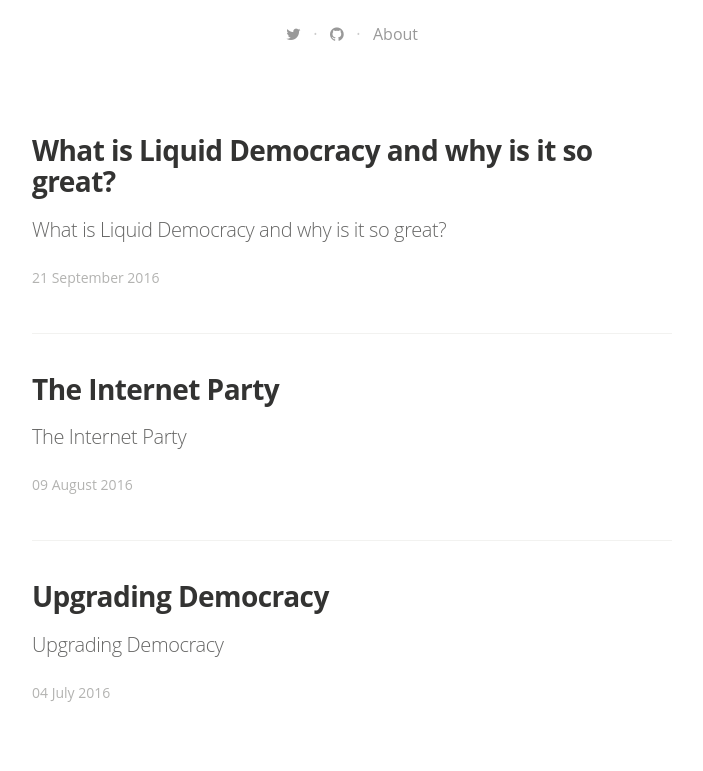
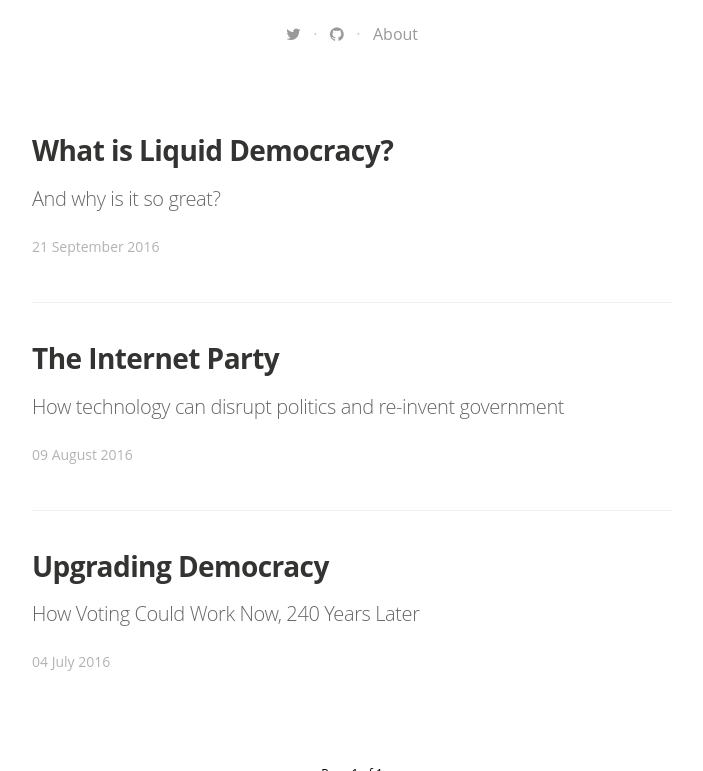
Before and after one commit to voteliquid/blog, a Jekyll site: the page built from index.html, in a window 1280 px wide and 900 px high, scrolled down 487 px, cut to the strip 129-900 px from the top of the window. Shown: the whole strip, without its empty margins (288-991 px from the left). Built offline with Jekyll 4.4.1, drawn with Linux system fonts in a browser that asks for light colours; nearby versions of some CDN libraries; some web fonts are replaced; the list of posts is cut into pages by our own code.

Commit message:
Fix subtitle display on homepage

```diff
--- a/_posts/2016-07-04-upgrading-democracy.md
+++ b/_posts/2016-07-04-upgrading-democracy.md
@@ -1,6 +1,7 @@
 ---
 layout: post
-title: "Upgrading Democracy"
+title: Upgrading Democracy
+subtitle: How Voting Could Work Now, 240 Years Later
 date: 2016-07-04 14:34:25
 tags: Politics, Voting, America, Technology, Democracy
 image: /assets/article_images/2016-07-04-upgrading-democracy/night-track.JPG
--- a/_posts/2016-08-09-the-internet-party.md
+++ b/_posts/2016-08-09-the-internet-party.md
@@ -1,6 +1,7 @@
 ---
 layout: post
-title: "The Internet Party"
+title: The Internet Party
+subtitle: How technology can disrupt politics and re-invent government
 date: 2016-08-09 14:34:25
 tags: Politics, Democracy, Networks, Liquid Democracy, San Francisco
 image: /assets/article_images/2016-07-04-upgrading-democracy/night-track.JPG
--- a/index.html
+++ b/index.html
@@ -63,7 +63,7 @@ layout: default
               <h2 class="post-title" itemprop="name"><a href="{{ post.url }}" itemprop="url">{{ post.title }}</a></h2>
             </header>
             <section class="post-excerpt" itemprop="description">
-              <p>{{ post.excerpt | strip_html | truncatewords: 50 }}</p>
+              <p>{{ post.subtitle | strip_html | truncatewords: 50 }}</p>
             </section>
             <div class="post-meta">
               <time datetime="{{ post.date | date_to_long_string }}">{{ post.date | date_to_long_string }}</time>
```
Also changed, not shown: _posts/2016-09-21-what-is-liquid-democracy.md (+2 -1 lines).
